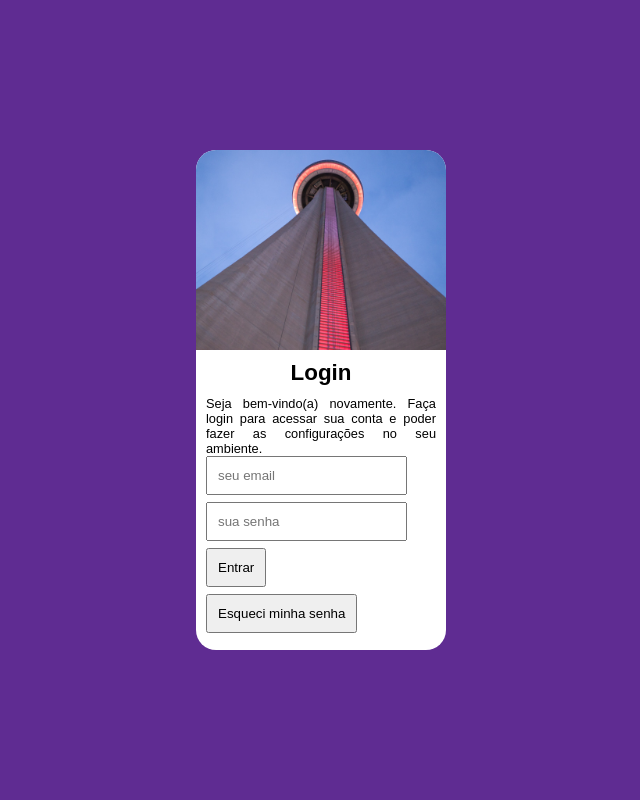
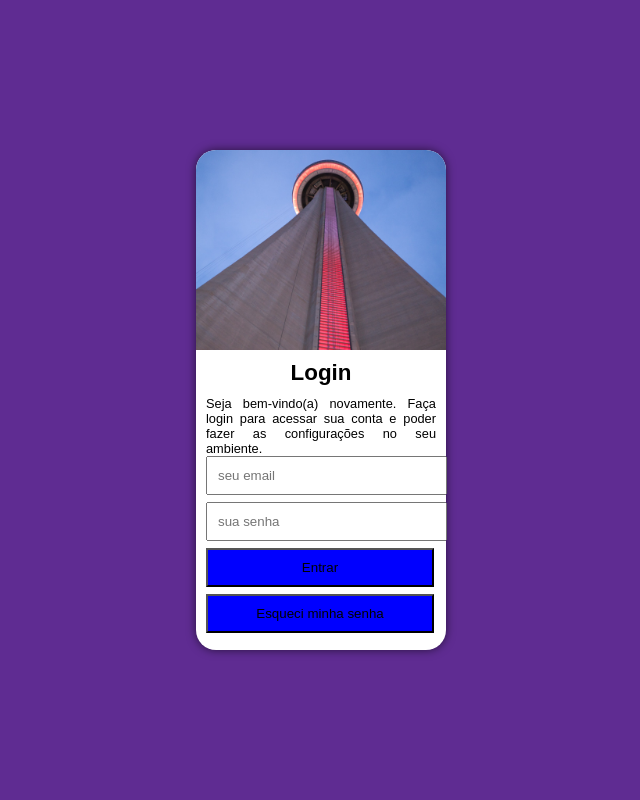
Before and after one commit to Felipeoliveeira/html-css, a PHP site: page / in a window 1280 px wide. Shown: the whole page, without its empty margins (319-959 px from the left). Run offline with PHP 8.4, Linux system fonts and the light colour scheme.

Commit message:
Adicionando css ao projeto

```diff
--- a/tela de login reponsivo/estilo/style.css
+++ b/tela de login reponsivo/estilo/style.css
@@ -27,6 +27,7 @@ main > div#login{
     top: 50%;
     transform: translate(-50%,-50%);
     border-radius: 20px;
+    box-shadow: 0px 0px 10px rgba(2, 2, 2, 0.596);
 }
 main > div#login > div#imagem{
     height: 200px;
@@ -52,3 +53,11 @@ input{
     margin-bottom: 7px;
     padding: 10px;
 }
+div#login > div#formulario > form >input#submit{
+    background-color: blue;
+    width: 228px;
+}
+div#login > div#formulario > form >input#remember{
+    background-color: blue;
+    width: 228px;
+}
--- a/tela de login reponsivo/index.html
+++ b/tela de login reponsivo/index.html
@@ -16,9 +16,9 @@
                 <h1>Login</h1>
                 <p>Seja bem-vindo(a) novamente. Faça login para acessar sua conta e poder fazer as configurações no seu ambiente.</p>
                 <form action="cadastro.php" method="post">
-                    <input type="email" name="mail" id="email" required placeholder="seu email"><br>
-                    <input type="password" name="" id="" required placeholder="sua senha" minlength="8"><br>
-                    <input type="submit" value="Entrar" class id="submit"><br>
+                    <input type="email" name="mail" id="email" required placeholder="seu email" size="25"><br>
+                    <input type="password" name="" id="" required placeholder="sua senha" minlength="8" size="25"><br>
+                    <input type="submit" value="Entrar" id="submit"><br>
                     <input type="submit" value="Esqueci minha senha" id="remember">
                 </form>
             </div>
```
